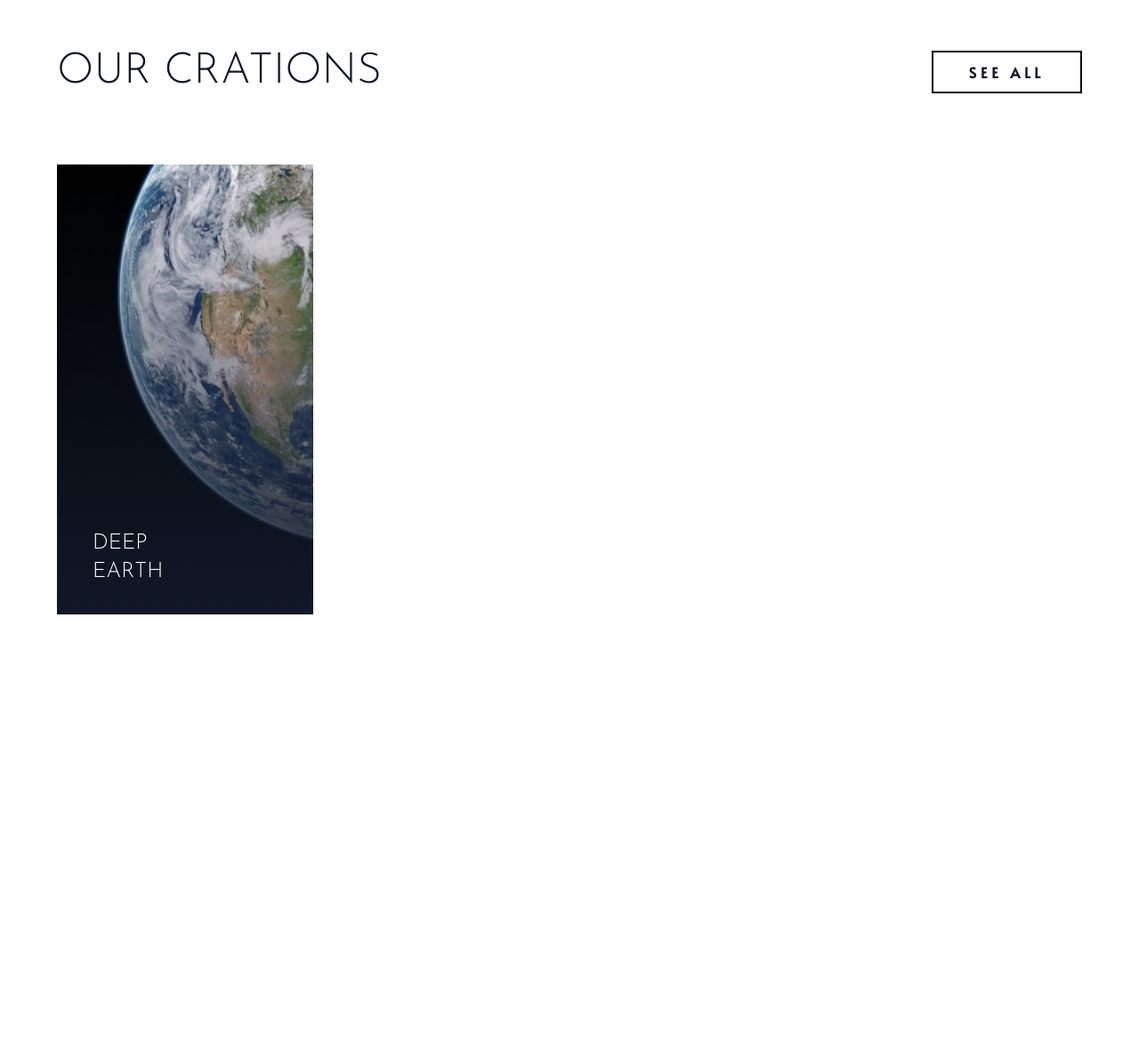
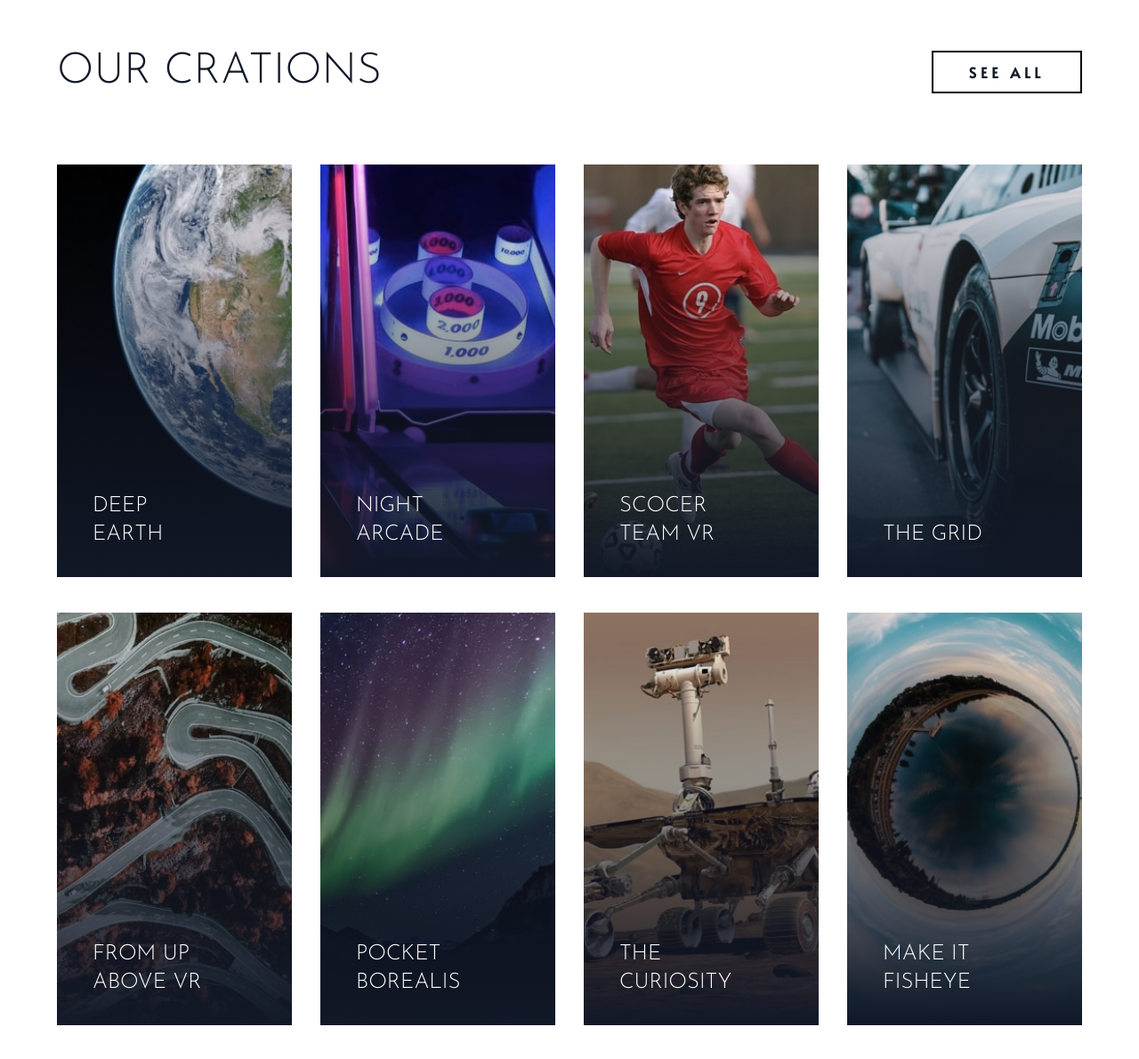
Before and after one commit to kalppatel83/tailwind_loopStudio, a website: page index.html in a window 1280 px wide. Shown: the part 1355-2546 px from the top of the page at 89% size. Before the commit the page ends 2174 px from the top, so only its background shows below. Drawn offline with Linux system fonts and the light colour scheme.

Commit message:
our creation section completed

```diff
--- a/index.html
+++ b/index.html
@@ -130,6 +130,163 @@
             <!-- Item Text -->
             <h5>Deep Earth</h5>
           </div>
+
+          <!-- Item 2 -->
+          <div class="relative overflow-hidden group md:w-1/4">
+            <!-- Mobile img -->
+            <img
+              src="images/mobile/image-night-arcade.jpg"
+              alt=""
+              class="w-full md:hidden"
+            />
+            <!-- desktop img -->
+            <img
+              src="images/desktop/image-night-arcade.jpg"
+              alt=""
+              class="hidden w-full duration-200 md:block group-hover:scale-110"
+            />
+            <!-- Item Gradient -->
+            <div
+              class="absolute top-0 bottom-0 left-0 right-0 bg-gradient-to-b from-transparent to-gray-900 group-hover:from-gray-50 group-hover:to-white group-hover:opacity-70"
+            ></div>
+            <!-- Item Text -->
+            <h5>Night Arcade</h5>
+          </div>
+          <!-- Item 3 -->
+          <div class="relative overflow-hidden group md:w-1/4">
+            <!-- Mobile img -->
+            <img
+              src="images/mobile/image-soccer-team.jpg"
+              alt=""
+              class="w-full md:hidden"
+            />
+            <!-- desktop img -->
+            <img
+              src="images/desktop/image-soccer-team.jpg"
+              alt=""
+              class="hidden w-full duration-200 md:block group-hover:scale-110"
+            />
+            <!-- Item Gradient -->
+            <div
+              class="absolute top-0 bottom-0 left-0 right-0 bg-gradient-to-b from-transparent to-gray-900 group-hover:from-gray-50 group-hover:to-white group-hover:opacity-70"
+            ></div>
+            <!-- Item Text -->
+            <h5>Scocer Team VR</h5>
+          </div>
+
+          <!-- Item 4 -->
+          <div class="relative overflow-hidden group md:w-1/4">
+            <!-- Mobile img -->
+            <img
+              src="images/mobile/image-grid.jpg"
+              alt=""
+              class="w-full md:hidden"
+            />
+            <!-- desktop img -->
+            <img
+              src="images/desktop/image-grid.jpg"
+              alt=""
+              class="hidden w-full duration-200 md:block group-hover:scale-110"
+            />
+            <!-- Item Gradient -->
+            <div
+              class="absolute top-0 bottom-0 left-0 right-0 bg-gradient-to-b from-transparent to-gray-900 group-hover:from-gray-50 group-hover:to-white group-hover:opacity-70"
+            ></div>
+            <!-- Item Text -->
+            <h5>The Grid</h5>
+          </div>
+        </div>
+
+        <!-- Items Container 2 -->
+        <div
+          class="flex flex-col justify-between w-full mt-10 space-y-6 text-2xl text-white uppercase md:flex-row md:space-y-0 md:space-x-8"
+        >
+          <!-- Item 1 -->
+          <div class="relative overflow-hidden group md:w-1/4">
+            <!-- Mobile img -->
+            <img
+              src="images/mobile/image-from-above.jpg"
+              alt=""
+              class="w-full md:hidden"
+            />
+            <!-- desktop img -->
+            <img
+              src="images/desktop/image-from-above.jpg"
+              alt=""
+              class="hidden w-full duration-200 md:block group-hover:scale-110"
+            />
+            <!-- Item Gradient -->
+            <div
+              class="absolute top-0 bottom-0 left-0 right-0 bg-gradient-to-b from-transparent to-gray-900 group-hover:from-gray-50 group-hover:to-white group-hover:opacity-70"
+            ></div>
+            <!-- Item Text -->
+            <h5>From Up Above VR</h5>
+          </div>
+
+          <!-- Item 2 -->
+          <div class="relative overflow-hidden group md:w-1/4">
+            <!-- Mobile img -->
+            <img
+              src="images/mobile/image-pocket-borealis.jpg"
+              alt=""
+              class="w-full md:hidden"
+            />
+            <!-- desktop img -->
+            <img
+              src="images/desktop/image-pocket-borealis.jpg"
+              alt=""
+              class="hidden w-full duration-200 md:block group-hover:scale-110"
+            />
+            <!-- Item Gradient -->
+            <div
+              class="absolute top-0 bottom-0 left-0 right-0 bg-gradient-to-b from-transparent to-gray-900 group-hover:from-gray-50 group-hover:to-white group-hover:opacity-70"
+            ></div>
+            <!-- Item Text -->
+            <h5>Pocket Borealis</h5>
+          </div>
+          <!-- Item 3 -->
+          <div class="relative overflow-hidden group md:w-1/4">
+            <!-- Mobile img -->
+            <img
+              src="images/mobile/image-curiosity.jpg"
+              alt=""
+              class="w-full md:hidden"
+            />
+            <!-- desktop img -->
+            <img
+              src="images/desktop/image-curiosity.jpg"
+              alt=""
+              class="hidden w-full duration-200 md:block group-hover:scale-110"
+            />
+            <!-- Item Gradient -->
+            <div
+              class="absolute top-0 bottom-0 left-0 right-0 bg-gradient-to-b from-transparent to-gray-900 group-hover:from-gray-50 group-hover:to-white group-hover:opacity-70"
+            ></div>
+            <!-- Item Text -->
+            <h5>The Curiosity</h5>
+          </div>
+
+          <!-- Item 4 -->
+          <div class="relative overflow-hidden group md:w-1/4">
+            <!-- Mobile img -->
+            <img
+              src="images/mobile/image-fisheye.jpg"
+              alt=""
+              class="w-full md:hidden"
+            />
+            <!-- desktop img -->
+            <img
+              src="images/desktop/image-fisheye.jpg"
+              alt=""
+              class="hidden w-full duration-200 md:block group-hover:scale-110"
+            />
+            <!-- Item Gradient -->
+            <div
+              class="absolute top-0 bottom-0 left-0 right-0 bg-gradient-to-b from-transparent to-gray-900 group-hover:from-gray-50 group-hover:to-white group-hover:opacity-70"
+            ></div>
+            <!-- Item Text -->
+            <h5>Make It Fisheye</h5>
+          </div>
         </div>
       </div>
     </section>
```
Also changed, not shown: css/style.css.
